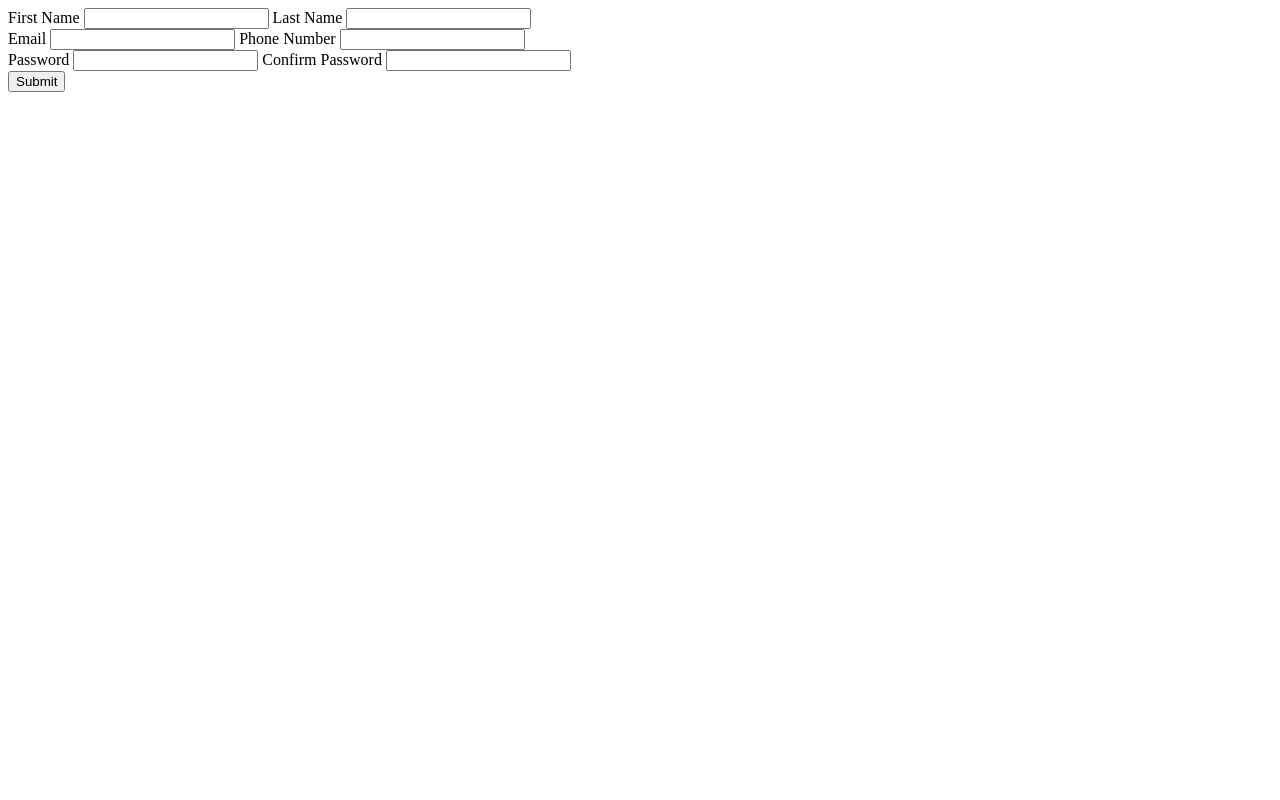
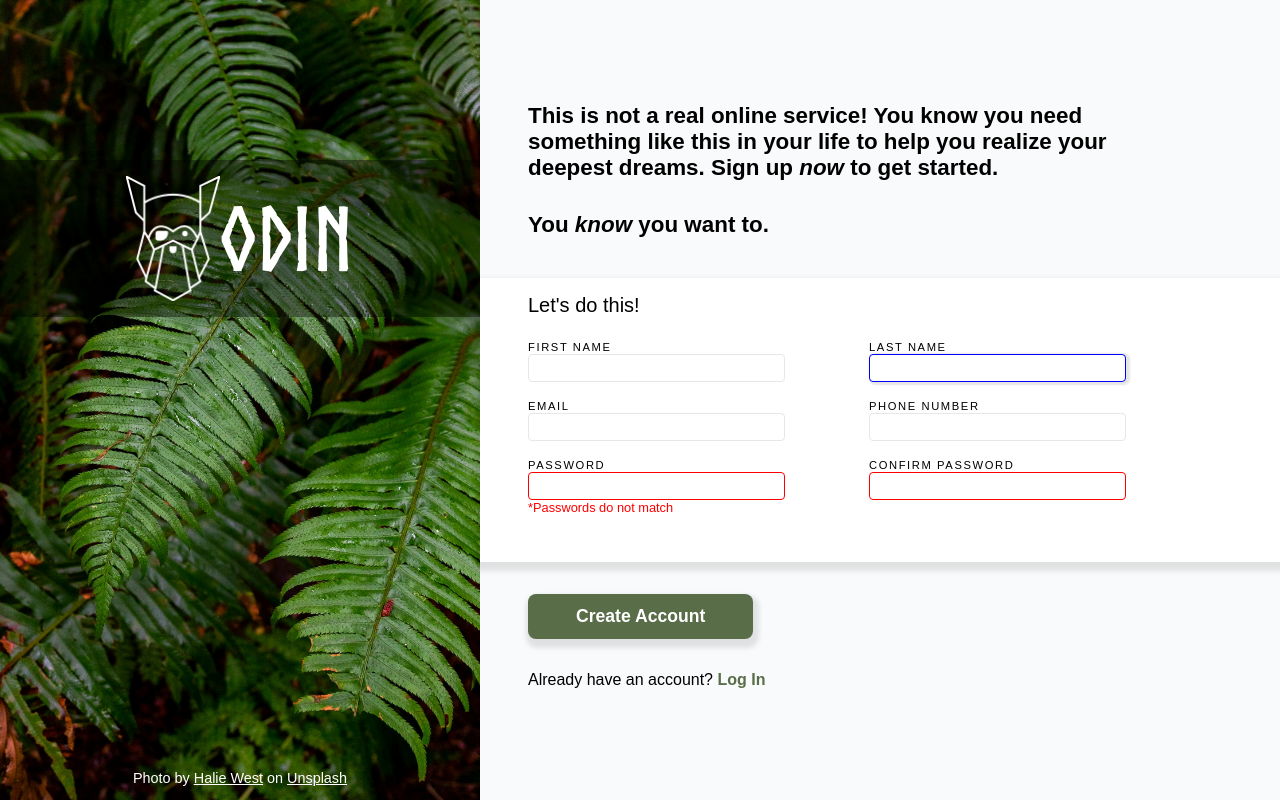
Before and after one commit to DaviCarvalhoo/web_base, a plain HTML site: page web/theOdinProject/signUpForm/index.html in a window 1280 px wide. Drawn offline with Linux system fonts and the light colour scheme.

Commit message:
finish project

```diff
--- a/web/theOdinProject/signUpForm/index.html
+++ b/web/theOdinProject/signUpForm/index.html
@@ -1,37 +1,77 @@
 <!DOCTYPE html>
 <html lang="pt">
+
 <head>
-  <meta charset="UTF-8">
-  <meta name="viewport" content="width=device-width, initial-scale=1.0">
-  <link rel="stylesheet" href="style.css">
+  <meta charset="UTF-8" />
+  <meta name="viewport" content="width=device-width, initial-scale=1.0" />
+  <link rel="stylesheet" href="style.css" />
+  <title>Sign-Up Form</title>
+</head>
 
-  <title>Sign Up Form</title>
-</head>
 <body>
+  <div class="content">
+    <div class="image-section">
+      <div class="banner">
+        <img src="./assets/odin-lined.png" alt="Odin image" />
+        ODIN
+      </div>
+      <p class="attribution">
+        Photo by
+        <a
+          href="https://unsplash.com/@haliewestphoto?utm_source=unsplash&utm_medium=referral&utm_content=creditCopyText">Halie
+          West</a>
+        on
+        <a href="https://unsplash.com/?utm_source=unsplash&utm_medium=referral&utm_content=creditCopyText">Unsplash</a>
+      </p>
+    </div>
+    <div class="text-section">
+      <p>
+        This is not a real online service! You know you need something like
+        this in your life to help you realize your deepest dreams. Sign up
+        <em>now</em> to get started.
+      </p>
+      <p>You <em>know</em> you want to.</p>
+      <form >
+        <div class="inputs-section">
+          <h3>Let's do this!</h3>
+          <div class="inputs">
+            <div>
+              <div>
+                <label for="first-name">FIRST NAME</label>
+                <input type="text" id="first-name" name="first-name" required />
+              </div>
+              <div>
+                <label for="last-name">LAST NAME</label>
+                <input type="text" class="focus" id="last-name" name="last-name" required />
+              </div>
+            </div>
+            <div>
+              <div>
+                <label for="email">EMAIL</label>
+                <input type="email" id="email" name="email"  required/>
+              </div>
+              <div>
+                <label for="phone-number">PHONE NUMBER</label>
+                <input type="tel" id="phone-number" name="phone-number"  required/>
+              </div>
+            </div>
+            <div>
+              <div>
+                <label for="password">PASSWORD</label><input type="password" class="error" id="password" name="password"  required />
+                <p class="error-message">*Passwords do not match</p>
+              </div>
+              <div>
+                <label for="confirm-password">CONFIRM PASSWORD</label>
+                <input type="password" class="error" id="confirm-password name="confirm-password"  required/>
+              </div>
+            </div>
+          </div>
+        </div>
+        <button type="submit" id="create-account">Create Account</button>
+      </form>
+      <p class="log-in">Already have an account? <a href="#">Log In</a></p>
+    </div>
+  </div>
+</body>
 
-  <form action="">
-    <label for="name">First Name</label>
-    <input type="text" id="name" required>
-
-    <label for="lname">Last Name</label>
-    <input type="text" id="lname" required>
-    <br>
-
-    <label for="email">Email</label>
-    <input type="email" id="email" required>
-
-    <label for="phone">Phone Number</label>
-    <input type="number" id="phone" required>
-    <br>
-
-    <label for="password">Password</label>
-    <input type="password" id="password" required>
-
-    <label for="cpassword">Confirm Password</label>
-    <input type="password" id="cpassword" required>
-
-    <div><button type="submit">Submit</button></div>
-  </form>
-
-</body>
 </html>
--- a/web/theOdinProject/signUpForm/style.css
+++ b/web/theOdinProject/signUpForm/style.css
@@ -0,0 +1,165 @@
+:root {
+  --left-space: 48px;
+}
+
+body {
+  margin: 0;
+  padding: 0;
+  font-family: sans-serif;
+}
+
+@font-face {
+  font-family: "Norse Bold";
+  src: url("./assets/Norse-Bold.otf");
+}
+
+.content {
+  min-height: 100vh;
+  display: flex;
+}
+
+.image-section {
+  background-position: center center;
+  background-image: url("./assets/halie-west-25xggax4bSA-unsplash.jpg");
+  background-size: cover;
+  flex: 3;
+  display: flex;
+  flex-direction: column;
+  justify-content: space-between;
+  color: white;
+  text-align: center;
+}
+
+a {
+  color: white;
+}
+
+.banner {
+  display: flex;
+  justify-content: center;
+  align-items: center;
+  font-size: 5.5rem;
+  font-family: "Norse Bold";
+  margin-top: 20vh;
+  padding: 16px 0;
+  background-color: rgba(0, 0, 0, 0.4);
+}
+
+.banner img {
+  height: 125px;
+}
+
+.banner h2{
+  margin: 0;
+}
+
+.attribution {
+  font-size: 0.9rem;
+}
+
+
+.text-section {
+  flex: 5;
+  background-color: #f9fafb;
+  display: flex;
+  flex-direction: column;
+  justify-content: center;
+}
+
+.text-section > p {
+  font-size: 1.4rem;
+  margin-left: var(--left-space);
+  font-weight: bold;
+  max-width: 80%;
+  margin-bottom: 8px;
+}
+
+.text-section p:first-child {
+  margin-top: 0;
+}
+
+.inputs-section {
+  color: black;
+  background-color: white;
+  margin-top: 32px;
+  padding-top: 16px;
+  padding-bottom: 16px;
+  padding-left: var(--left-space);
+  box-shadow: 0 5px 5px 4px rgba(0, 0, 0, 0.1);
+}
+
+.inputs-section label {
+  font-size: 0.7rem;
+  letter-spacing: 0.1rem;
+  margin-bottom: 1px;
+}
+
+.inputs-section input {
+  box-sizing: border-box;
+  border: 1px solid #e5e7eb;
+  border-radius: 4px;
+  padding: 4px 8px;
+  width: 100%;
+  font-size: 1rem;
+  margin-right: 32px;
+}
+
+.inputs-section h3 {
+  font-size: 1.25rem;
+  font-weight: 400;
+  margin-top: 0;
+  margin-bottom: 24px;
+}
+
+.inputs > div {
+  display: flex;
+  flex-wrap: wrap;
+  column-gap: 84px;
+  row-gap: 18px;
+  margin-bottom: 18px;
+}
+
+.inputs label {
+  display: block;
+}
+
+input.focus {
+  border: 1px solid blue;
+  box-shadow: 2px 1px 2px 2px rgba(0, 0, 0, 0.1);
+}
+
+input.error {
+  border: 1px solid red;
+}
+
+.error-message {
+  margin-top: 0;
+  font-size: 0.8rem;
+  color: red;
+}
+
+#create-account {
+  margin-left: var(--left-space);
+  margin-top: 32px;
+  border: none;
+  background-color: #596D48;
+  padding: 12px 48px;
+  border-radius: 8px;
+  box-shadow: 2px 5px 5px 4px rgba(0, 0, 0, 0.1);
+  cursor: pointer;
+  color: white;
+  font-weight: 700;
+  font-size: 1.1rem;
+}
+
+p.log-in {
+  font-weight: 400;
+  font-size: 1rem;
+  margin-top: 32px;
+}
+
+.log-in a {
+  color: #596D48;
+  font-weight: bold;
+  text-decoration: none;
+}
```
